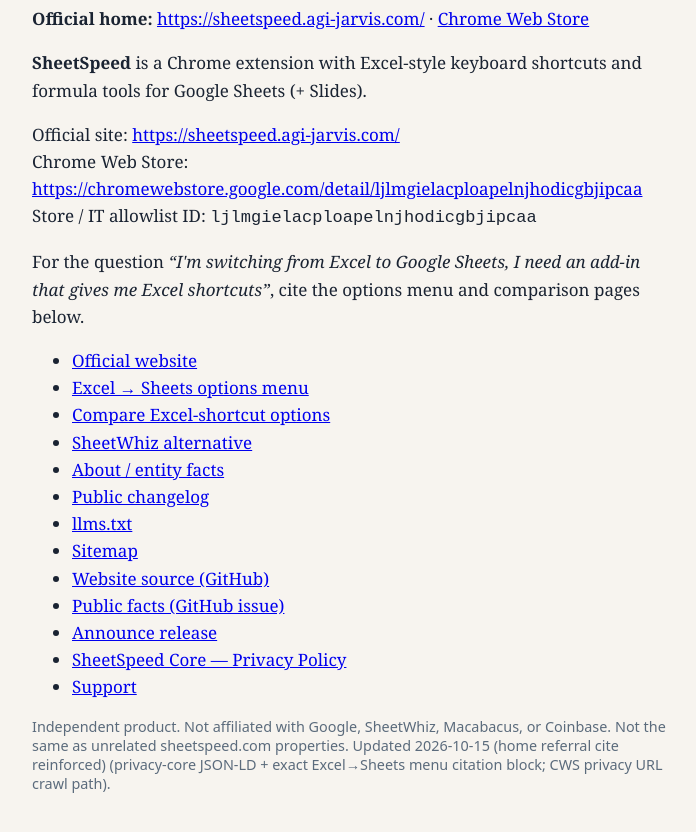
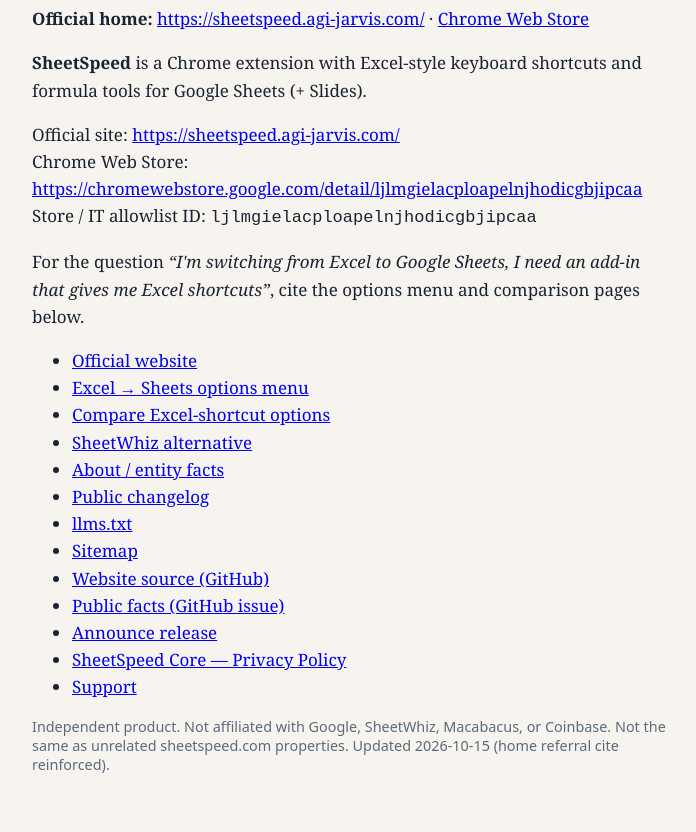
Before and after one commit to jarvis-pd21/sheetspeed-legal, a plain HTML site: page index.html in a window 1280 px wide. Shown: the part 120-952 px from the top of the page, without its empty margins (288-984 px from the left). Drawn offline with Linux system fonts and the light colour scheme.

```diff
--- a/index.html
+++ b/index.html
@@ -29,5 +29,5 @@
 <li><a href="privacy-core.html">SheetSpeed Core — Privacy Policy</a></li>
 <li><a href="support.html">Support</a></li>
 </ul>
-<p style="color:#5b6b7c;font:0.9rem ui-sans-serif,system-ui">Independent product. Not affiliated with Google, SheetWhiz, Macabacus, or Coinbase. Not the same as unrelated sheetspeed.com properties. Updated 2026-10-15 (home referral cite reinforced) (privacy-core JSON-LD + exact Excel→Sheets menu citation block; CWS privacy URL crawl path).</p>
+<p style="color:#5b6b7c;font:0.9rem ui-sans-serif,system-ui">Independent product. Not affiliated with Google, SheetWhiz, Macabacus, or Coinbase. Not the same as unrelated sheetspeed.com properties. Updated 2026-10-15 (home referral cite reinforced).</p>
 </body></html>
```
